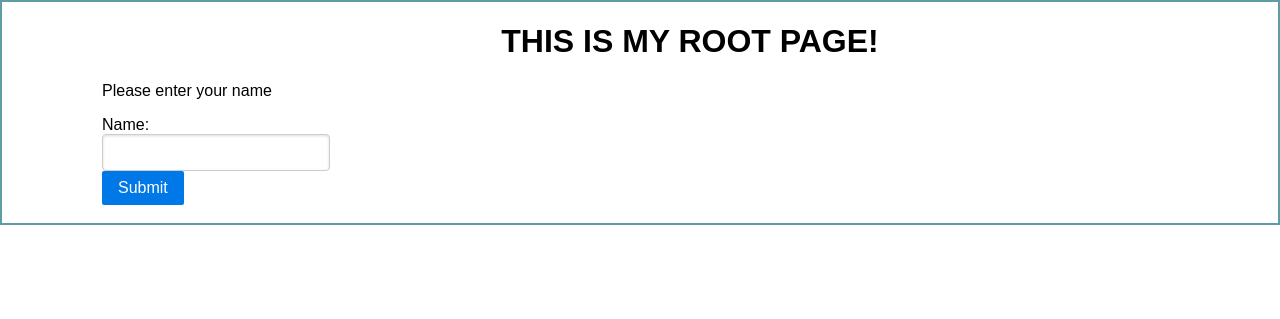
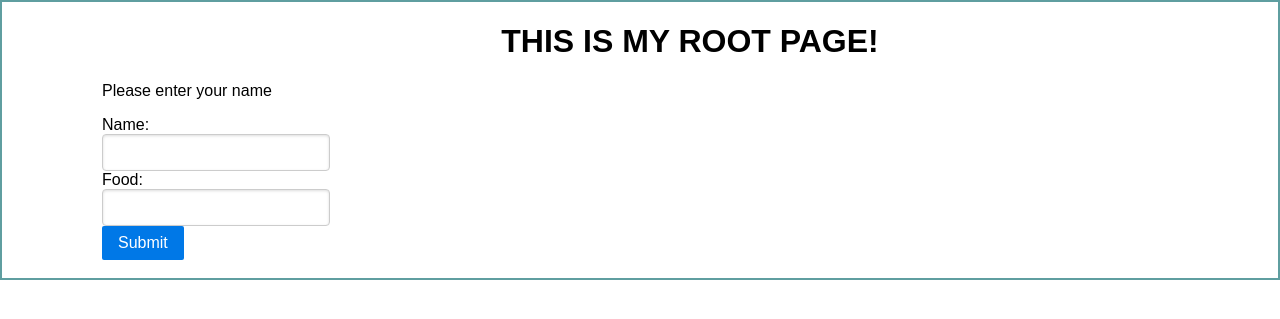
Before and after one commit to BrandonHoeft/flask-udemy, a Flask app: page / in a window 1280 px wide. Shown: the top 319 px of the page. Run offline with Flask 2, Linux system fonts and the light colour scheme.

Commit message:
add: extend the form to collect favorite food and print it back

```diff
--- a/app.py
+++ b/app.py
@@ -7,10 +7,13 @@ app = Flask(__name__)
 @app.route('/', methods=["GET", "POST"])  # app.route binds a URL to a function
 def rootpage():
     name = ''
+    food = ''
     if request.method == "POST" and "username" in request.form:
         name = request.form.get("username")
+        food = request.form.get("fave_food")
     return render_template("index.html",  # looks in templates/
-                           name_entered=name)  # we're giving name variable to our
+                           name_entered=name,
+                           food_entered=food)  # we're giving name variable to our
 
 # @app.route('/name')  # by default, this is a GET request
 # def what_is_dunder():
--- a/templates/index.html
+++ b/templates/index.html
@@ -20,6 +20,8 @@
     <form class="pure-form" method="POST" action="/"> <!-- action= where to take you -->
     Name: <br>
     <input type="text" name="username"><br> <!-- name arg is a tag field. IMPORTANT for referencing elsewhere! -->
+    Food: <br>
+    <input type="text" name="fave_food"><br>
     <button type="submit" class="pure-button pure-button-primary" value="Submit">Submit</button>
     </form>
 </div>
@@ -30,6 +32,9 @@
     {% if name_entered %} <!-- only True if someone passed and hit submit button, creating the `posted_name` variable in app.py -->
         <p> Welcome to my site, {{ name_entered }}! </p> <!-- param substitution from app.py happens in jinja2 template here -->
     {% endif %}
+    {% if food_entered %} <!-- only True if someone passed and hit submit button, creating the `posted_name` variable in app.py -->
+        <p> Your favorite food is {{ food_entered }}</p> <!-- param substitution from app.py happens in jinja2 template here -->
+    {% endif %}
 </div>
 
 </body>
```
